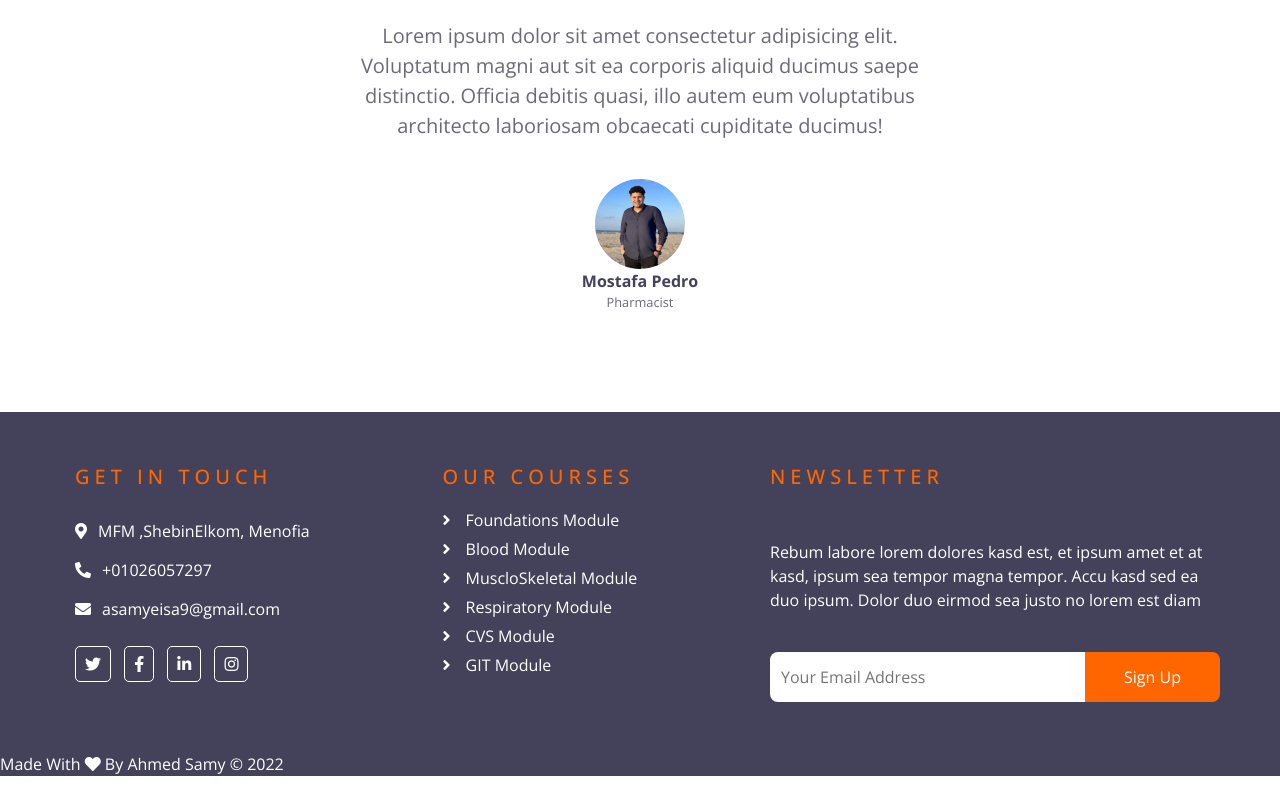
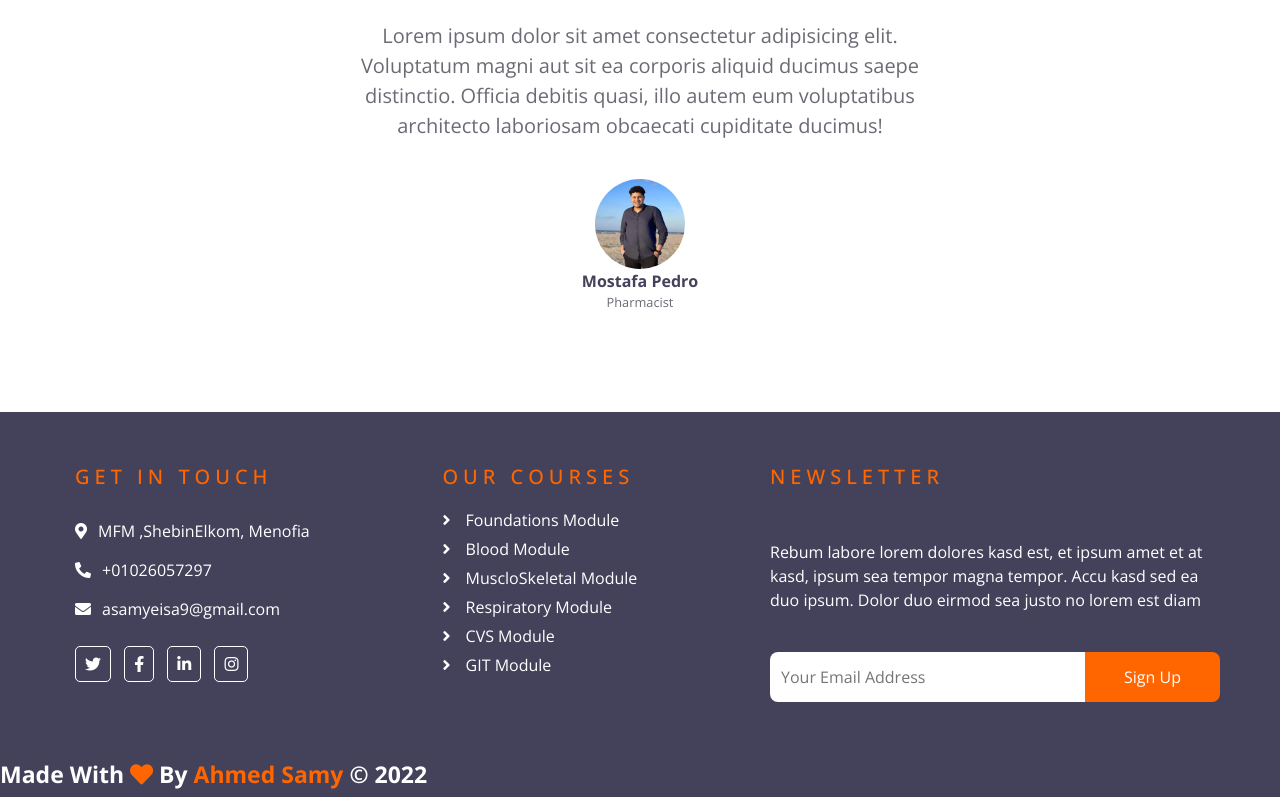
Before and after one commit to saamyy19/Dr-Courses-Templete-One, a plain HTML site: page index.html in a window 1280 px wide. Shown: the part 6023-6820 px from the top of the page. Before the commit the page ends 6799 px from the top, so only its background shows below. Drawn offline with nearby package versions, Linux system fonts and the light colour scheme.

Commit message:
Update drcourses.css

```diff
--- a/css/drcourses.css
+++ b/css/drcourses.css
@@ -1040,4 +1040,18 @@ text-align: center;
   footer .container .colmnnz .row button:hover{
     background-color: rgba(255, 102, 0, 0.788);
   }
+ footer .copyright {
+     padding: 5px 0;
+     margin: auto;
+  }
+ footer .copyright .text {
+     font-weight: bold;
+     font-size: 23px;
+}
+footer .copyright .text i {
+    color: var(--main-color);
+}
+footer .copyright .text span {
+    color: var(--main-color);
+}
     /* End Footer  */
```
